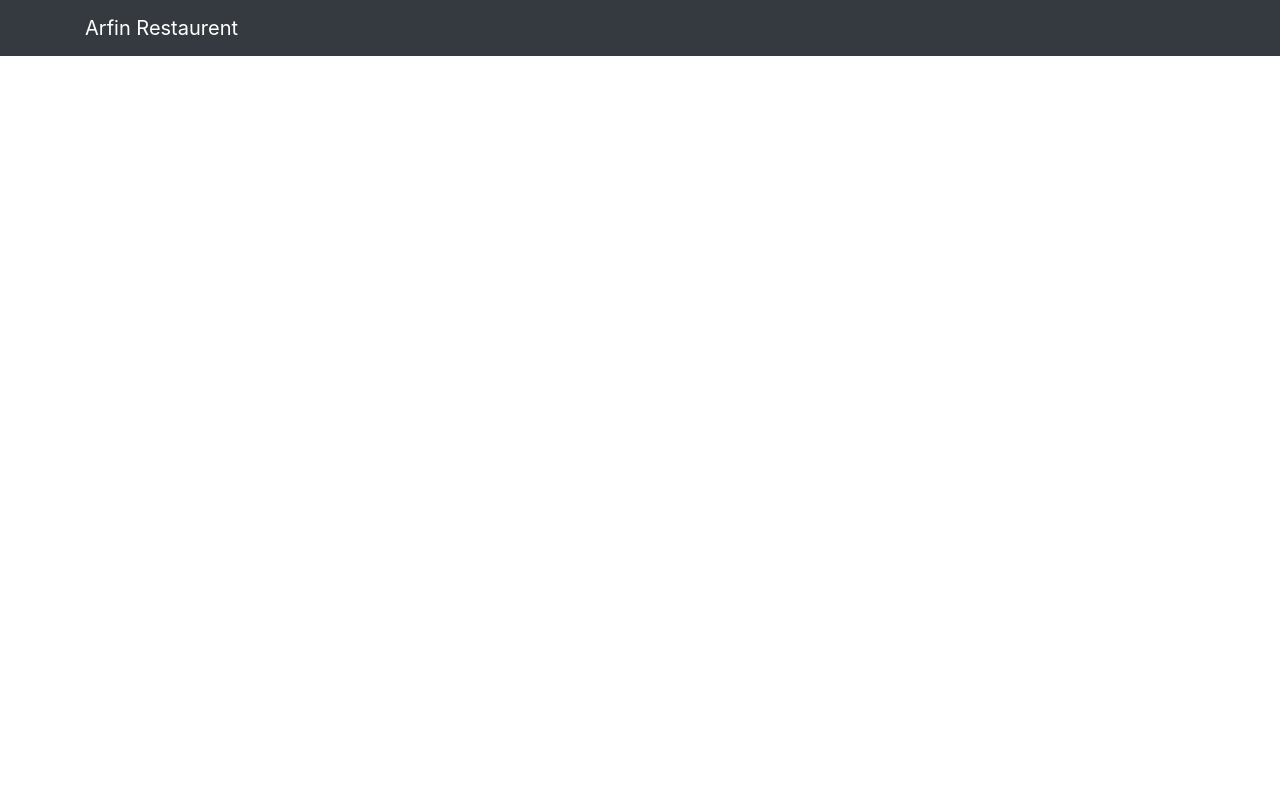
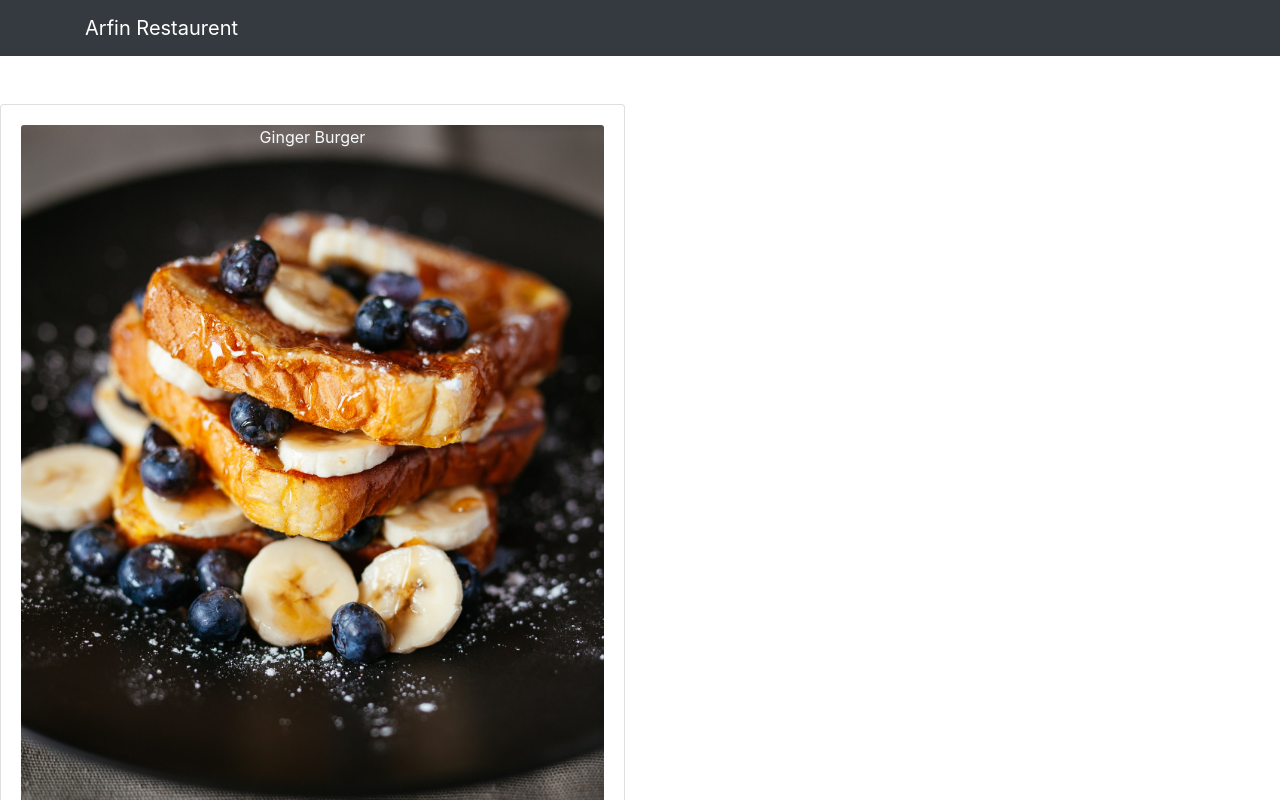
Before and after one commit to arfin-foysal/Restaurant, a React (Create React App) app: page / in a window 1280 px wide. Shown: the top 800 px of the page. Built offline with nearby package versions, Linux system fonts and the light colour scheme.

Commit message:
design menu item

```diff
--- a/src/components/body/Menu.jsx
+++ b/src/components/body/Menu.jsx
@@ -7,7 +7,7 @@ export default class Menu extends Component {
         Dishes: DISHES
     }
     render() {
-        const Menu=this.state.Dishes.map((item)=>{
+        const Menu =this.state.Dishes.map((item)=>{
             return <MenuItem Dishes={item} key ={item.id}/>
         })
         return (
--- a/src/components/body/MenuItems.jsx
+++ b/src/components/body/MenuItems.jsx
@@ -1,10 +1,20 @@
 import React from 'react'
+import { Card, CardImg,CardBody,CardTitle,CardImgOverlay } from'reactstrap';
 
 export default function MenuItems(props) {
     console.log(props);
     return (
-        <div>
-
+        <div className="">
+            <Card className="mt-5 text-light" >
+            <CardBody>
+                <CardImg With="80%" height="30%" alt={props.Dishes.name} src={props.Dishes.image}  />
+                <CardImgOverlay>
+                    <CardTitle>
+                        {props.Dishes.name}
+                    </CardTitle>
+                    </CardImgOverlay>
+                </CardBody>
+            </Card>
         </div>
     )
 }
```
